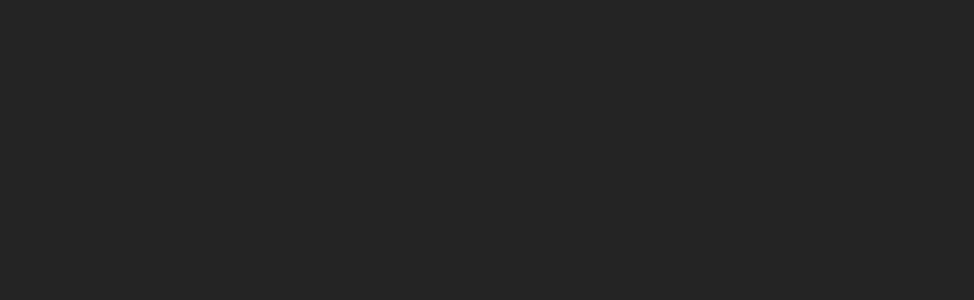
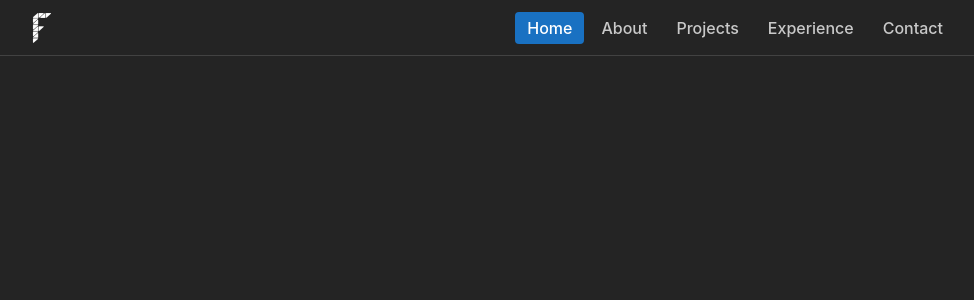
Before and after one commit to FouL06/portfolioV2, a React (Vite) app: page / in a window 1280 px wide. Shown: the top 300 px of the page, without its empty margins (149-1123 px from the left). Built offline with nearby package versions, Linux system fonts and the light colour scheme.

Commit message:
added nav

```diff
--- a/src/App.tsx
+++ b/src/App.tsx
@@ -1,7 +1,12 @@
 import "./App.css";
 import "@mantine/core/styles.css";
 import { MantineProvider } from "@mantine/core";
+import { Navbar } from "./components/navbar/navbar";
 
 export default function App() {
-  return <MantineProvider defaultColorScheme="dark">{}</MantineProvider>;
+  return (
+    <MantineProvider defaultColorScheme="dark">
+      <Navbar />
+    </MantineProvider>
+  );
 }
--- /dev/null
+++ b/src/components/navbar/navbar.module.css
@@ -0,0 +1,53 @@
+.header {
+  height: rem(56px);
+  margin-bottom: rem(120px);
+  background-color: var(--mantine-color-body);
+  border-bottom: rem(1px) solid
+    light-dark(var(--mantine-color-gray-3), var(--mantine-color-dark-4));
+}
+
+.inner {
+  height: rem(56px);
+  display: flex;
+  justify-content: space-between;
+  align-items: center;
+}
+
+.link {
+  display: block;
+  line-height: 1;
+  padding: rem(8px) rem(12px);
+  border-radius: var(--mantine-radius-sm);
+  text-decoration: none;
+  color: light-dark(var(--mantine-color-gray-7), var(--mantine-color-dark-0));
+  font-size: var(--mantine-font-size-md);
+  font-weight: 500;
+
+  @mixin hover {
+    background-color: light-dark(
+      var(--mantine-color-gray-0),
+      var(--mantine-color-dark-6)
+    );
+  }
+
+  [data-mantine-color-scheme] &[data-active] {
+    background-color: var(--mantine-color-blue-filled);
+    color: var(--mantine-color-white);
+  }
+}
+
+.linksContainer {
+  position: absolute;
+  top: rem(56px);
+  right: 0;
+  background-color: var(--mantine-color-body);
+  border: rem(1px) solid
+    light-dark(var(--mantine-color-gray-3), var(--mantine-color-dark-4));
+  padding: rem(10px);
+  border-radius: var(--mantine-radius-md);
+  width: 100%;
+}
+
+.linksContainer a {
+  width: 100%;
+}
--- /dev/null
+++ b/src/components/navbar/navbar.tsx
@@ -0,0 +1,58 @@
+import { useState } from "react";
+import { useDisclosure } from "@mantine/hooks";
+import { Container, Group, Burger, Transition, Paper } from "@mantine/core";
+import classes from "./navbar.module.css";
+import logo from "../../images/Logo.svg";
+
+const Links = [
+  { link: "#Home", label: "Home" },
+  { link: "#About", label: "About" },
+  { link: "#Projects", label: "Projects" },
+  { link: "#Experience", label: "Experience" },
+  { link: "#Contact", label: "Contact" },
+];
+
+export function Navbar() {
+  const [active, setActive] = useState(Links[0].link);
+  const [opened, { toggle }] = useDisclosure(false);
+
+  const NavItems = Links.map((link) => (
+    <a
+      key={link.label}
+      href={link.link}
+      className={classes.link}
+      data-active={active === link.link || undefined}
+      onClick={(event) => {
+        event.preventDefault();
+        setActive(link.link);
+      }}
+    >
+      {link.label}
+    </a>
+  ));
+
+  return (
+    <header className={classes.header}>
+      <Container size="md" className={classes.inner}>
+        <img src={logo} height={30} width={30} />
+        <Group gap={5} visibleFrom="xs">
+          {NavItems}
+        </Group>
+        <Burger opened={opened} onClick={toggle} hiddenFrom="xs" size="sm" />
+      </Container>
+
+      <Transition
+        mounted={opened}
+        transition="slide-left"
+        duration={300}
+        timingFunction="ease"
+      >
+        {(styles) => (
+          <Paper className={classes.linksContainer} style={styles}>
+            <Group gap={5}>{NavItems}</Group>
+          </Paper>
+        )}
+      </Transition>
+    </header>
+  );
+}
```
